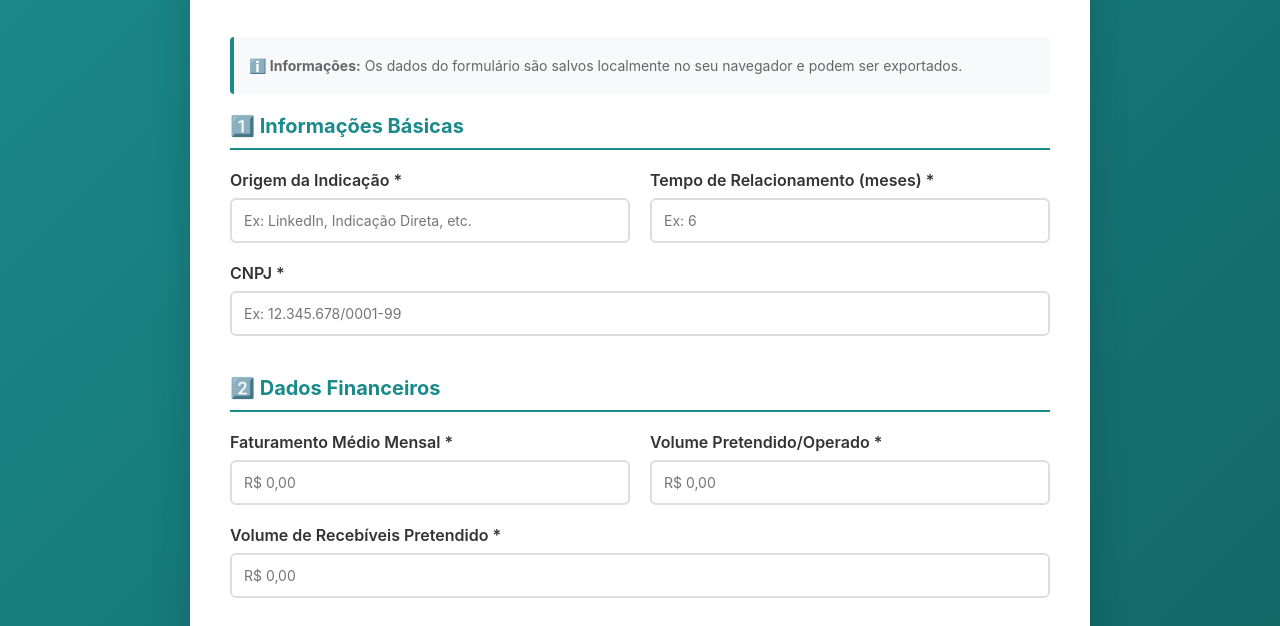
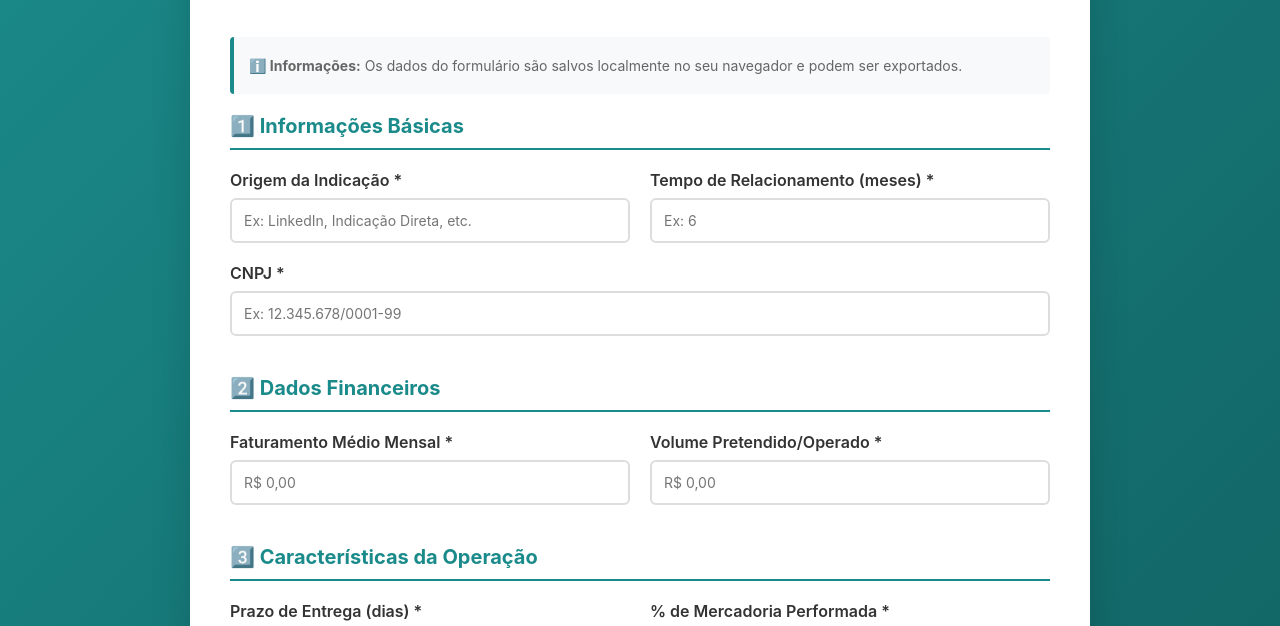
Before and after one commit to Wagres123/preanalise-ventura-fidc, a website: page index.html in a window 1280 px wide. Shown: the part 172-798 px from the top of the page. Drawn offline with Linux system fonts and the light colour scheme.

Commit message:
Remove volumeRecebiveis input field
Removed volumeRecebiveis input and its associated event listener.

```diff
--- a/index.html
+++ b/index.html
@@ -286,13 +286,6 @@
                             <input type="text" id="volume" name="volume" required placeholder="R$ 0,00">
                         </div>
                     </div>
-
-                    <div class="form-row full">
-                        <div class="form-group">
-                            <label for="volumeRecebiveis">Volume de Recebíveis Pretendido *</label>
-                            <input type="text" id="volumeRecebiveis" name="volumeRecebiveis" required placeholder="R$ 0,00">
-                        </div>
-                    </div>
                 </div>
 
                 <!-- SEÇÃO 3: CARACTERÍSTICAS DA OPERAÇÃO -->
@@ -422,7 +415,6 @@
         // Adicionar listeners
         document.getElementById('faturamento').addEventListener('blur', formatarMoeda);
         document.getElementById('volume').addEventListener('blur', formatarMoeda);
-        document.getElementById('volumeRecebiveis').addEventListener('blur', formatarMoeda);
         document.getElementById('cnpj').addEventListener('input', formatarCNPJ);
 
         // Salvar no localStorage
```
